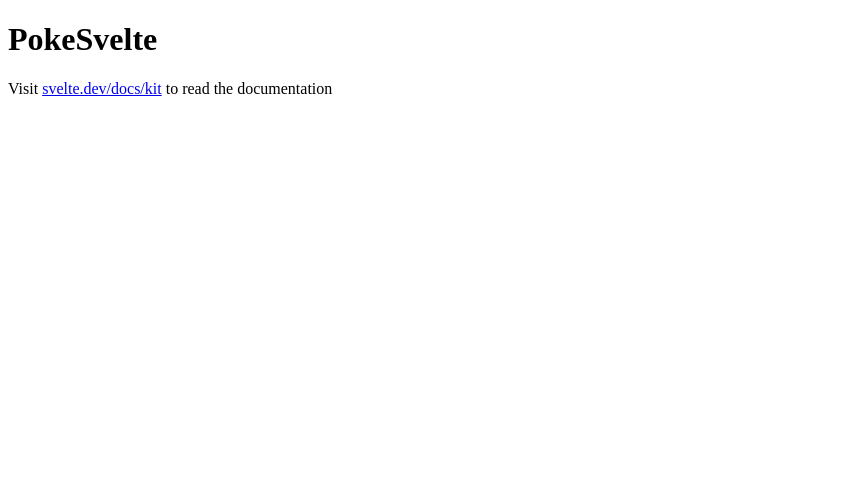
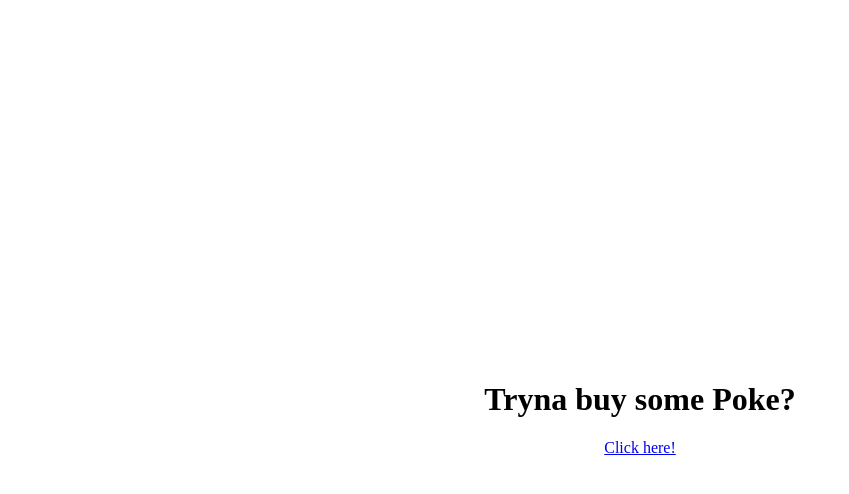
Before and after one commit to jsonphan/sveltePoke, a SvelteKit app: page / in a window 1280 px wide. Shown: the top 494 px of the page, without its empty margins (0-849 px from the left). Built offline with nearby package versions, Linux system fonts and the light colour scheme.

Commit message:
Fixed login prompt not loading in when clicking href on home page. Added styling for centering.

```diff
--- a/src/routes/+page.svelte
+++ b/src/routes/+page.svelte
@@ -1,5 +1,13 @@
-<h1>PokeSvelte</h1>
-<p>
-  Visit <a href="https://svelte.dev/docs/kit">svelte.dev/docs/kit</a> to read the
-  documentation
-</p>
+<h1>Tryna buy some Poke?</h1>
+
+<a href="/admin" rel="external">Click here!</a>
+
+<style>
+  :global(body) {
+    display: flex;
+    align-items: center;
+    justify-content: center;
+    flex-direction: column;
+    height: 100vh;
+  }
+</style>
--- a/src/routes/admin/+page.svelte
+++ b/src/routes/admin/+page.svelte
@@ -1 +1 @@
-<h1>Welcome to admin</h1>
+<h1>PokeStore</h1>
```
